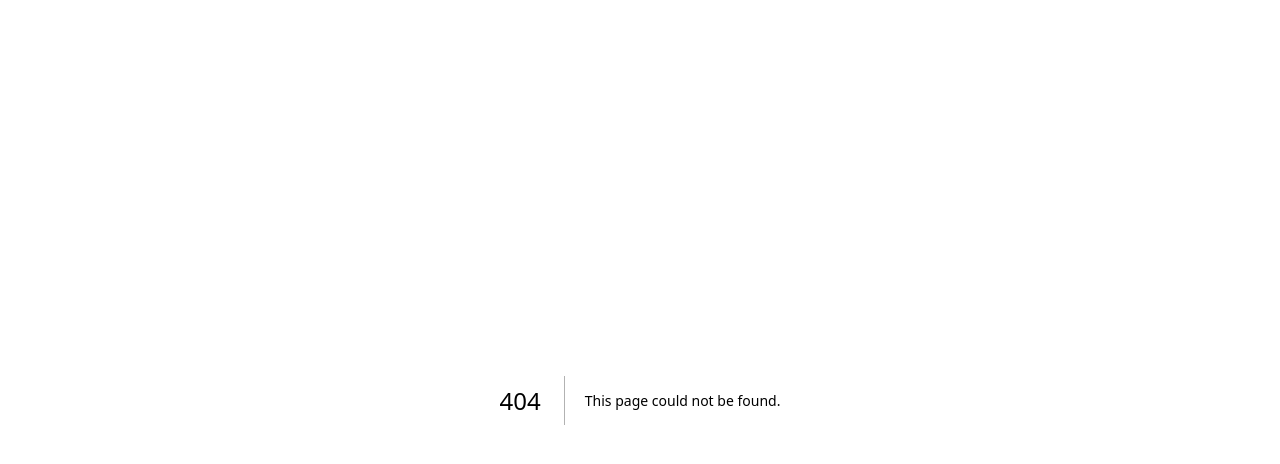
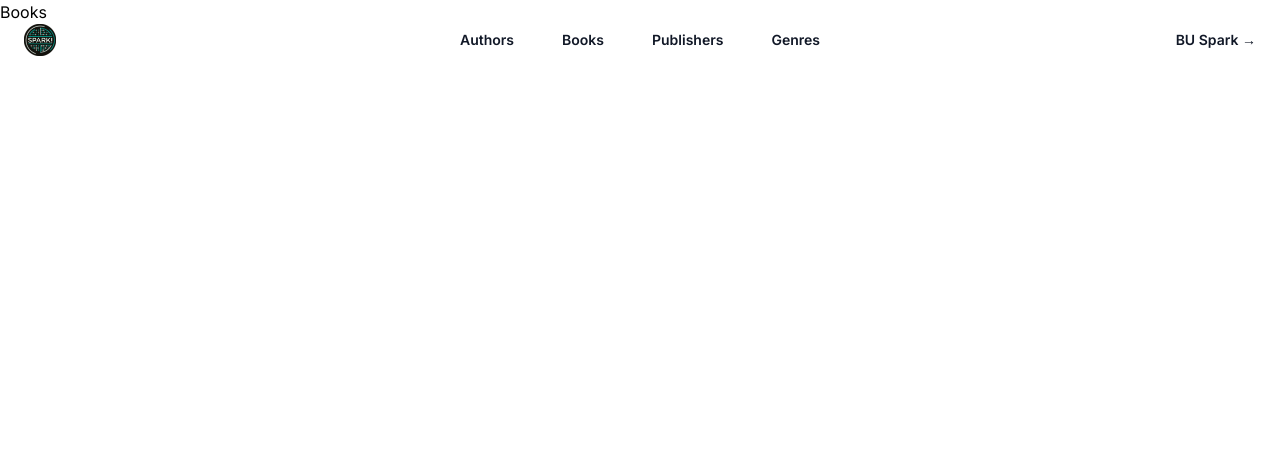
Before and after one commit to jovinbm/spark-graphql-frontend, a Next.js app: page /books in a window 1280 px wide. Before the commit this address had no page. Shown: the top 464 px of the page. Built offline with nearby package versions, Linux system fonts and the light colour scheme.

Commit message:
update home page

```diff
--- a/package.json
+++ b/package.json
@@ -19,6 +19,9 @@
     "postinstall": "yarn prepare"
   },
   "dependencies": {
+    "@headlessui/react": "^1.7.17",
+    "@heroicons/react": "^2.0.18",
+    "clsx": "^2.0.0",
     "next": "14.0.3",
     "react": "^18",
     "react-dom": "^18"
--- /dev/null
+++ b/src/app/books/page.tsx
@@ -0,0 +1,3 @@
+export default function Page() {
+  return <p>Books</p>;
+}
--- a/src/app/globals.css
+++ b/src/app/globals.css
@@ -2,26 +2,9 @@
 @tailwind components;
 @tailwind utilities;
 
-:root {
-  --foreground-rgb: 0, 0, 0;
-  --background-start-rgb: 214, 219, 220;
-  --background-end-rgb: 255, 255, 255;
+html {
+  height: 100%;
 }
-
-@media (prefers-color-scheme: dark) {
-  :root {
-    --foreground-rgb: 255, 255, 255;
-    --background-start-rgb: 0, 0, 0;
-    --background-end-rgb: 0, 0, 0;
-  }
+body {
+  min-height: 100%;
 }
-
-body {
-  color: rgb(var(--foreground-rgb));
-  background: linear-gradient(
-      to bottom,
-      transparent,
-      rgb(var(--background-end-rgb))
-    )
-    rgb(var(--background-start-rgb));
-}
--- a/src/app/layout.tsx
+++ b/src/app/layout.tsx
@@ -1,14 +1,15 @@
 import type { Metadata } from 'next';
 import { Inter } from 'next/font/google';
 import './globals.css';
+import clsx from 'clsx';
+import { Header } from '@/components/Header/page';
 
 const inter = Inter({ subsets: ['latin'] });
 
 export const metadata: Metadata = {
-  title: 'Create Next App',
-  description: 'Generated by create next app',
+  title: 'Frontend | BU Spark',
+  description: 'A frontend for BU Spark GraphQL Tech Talk',
 };
-
 export default function RootLayout({
   children,
 }: {
@@ -16,7 +17,10 @@ export default function RootLayout({
 }) {
   return (
     <html lang="en">
-      <body className={inter.className}>{children}</body>
+      <body className={clsx(inter.className, 'bg-white')}>
+        <Header />
+        {children}
+      </body>
     </html>
   );
 }
--- a/src/app/page.tsx
+++ b/src/app/page.tsx
@@ -1,113 +1,24 @@
-import Image from 'next/image';
-
-export default function Home() {
+export default function Page() {
   return (
-    <main className="flex min-h-screen flex-col items-center justify-between p-24">
-      <div className="z-10 max-w-5xl w-full items-center justify-between font-mono text-sm lg:flex">
-        <p className="fixed left-0 top-0 flex w-full justify-center border-b border-gray-300 bg-gradient-to-b from-zinc-200 pb-6 pt-8 backdrop-blur-2xl dark:border-neutral-800 dark:bg-zinc-800/30 dark:from-inherit lg:static lg:w-auto  lg:rounded-xl lg:border lg:bg-gray-200 lg:p-4 lg:dark:bg-zinc-800/30">
-          Get started by editing&nbsp;
-          <code className="font-mono font-bold">src/app/page.tsx</code>
-        </p>
-        <div className="fixed bottom-0 left-0 flex h-48 w-full items-end justify-center bg-gradient-to-t from-white via-white dark:from-black dark:via-black lg:static lg:h-auto lg:w-auto lg:bg-none">
-          <a
-            className="pointer-events-none flex place-items-center gap-2 p-8 lg:pointer-events-auto lg:p-0"
-            href="https://vercel.com?utm_source=create-next-app&utm_medium=appdir-template&utm_campaign=create-next-app"
-            target="_blank"
-            rel="noopener noreferrer"
-          >
-            By{' '}
-            <Image
-              src="/vercel.svg"
-              alt="Vercel Logo"
-              className="dark:invert"
-              width={100}
-              height={24}
-              priority
-            />
-          </a>
+    <div className="bg-white">
+      <div className="relative isolate px-6 pt-14 lg:px-8">
+        <div className="mx-auto max-w-2xl py-56">
+          <div className="text-center">
+            <h1 className="font-bold tracking-tight text-gray-900 text-6xl">
+              GraphQL Mastery: Building APIs
+            </h1>
+            <p className="mt-6 text-lg leading-8 text-gray-600">
+              Introducing GraphQL, a powerful API query language.
+            </p>
+            <p className="mt-6 text-lg leading-8 text-gray-600">
+              This session includes a hands-on API creation exercise and a Q&A
+              segment, offering insights into implementing GraphQL in real-world
+              scenarios. This talk is ideal for developers and tech enthusiasts
+              eager to explore the latest in API technology!
+            </p>
+          </div>
         </div>
       </div>
-
-      <div className="relative flex place-items-center before:absolute before:h-[300px] before:w-[480px] before:-translate-x-1/2 before:rounded-full before:bg-gradient-radial before:from-white before:to-transparent before:blur-2xl before:content-[''] after:absolute after:-z-20 after:h-[180px] after:w-[240px] after:translate-x-1/3 after:bg-gradient-conic after:from-sky-200 after:via-blue-200 after:blur-2xl after:content-[''] before:dark:bg-gradient-to-br before:dark:from-transparent before:dark:to-blue-700 before:dark:opacity-10 after:dark:from-sky-900 after:dark:via-[#0141ff] after:dark:opacity-40 before:lg:h-[360px] z-[-1]">
-        <Image
-          className="relative dark:drop-shadow-[0_0_0.3rem_#ffffff70] dark:invert"
-          src="/next.svg"
-          alt="Next.js Logo"
-          width={180}
-          height={37}
-          priority
-        />
-      </div>
-
-      <div className="mb-32 grid text-center lg:max-w-5xl lg:w-full lg:mb-0 lg:grid-cols-4 lg:text-left">
-        <a
-          href="https://nextjs.org/docs?utm_source=create-next-app&utm_medium=appdir-template&utm_campaign=create-next-app"
-          className="group rounded-lg border border-transparent px-5 py-4 transition-colors hover:border-gray-300 hover:bg-gray-100 hover:dark:border-neutral-700 hover:dark:bg-neutral-800/30"
-          target="_blank"
-          rel="noopener noreferrer"
-        >
-          <h2 className="mb-3 text-2xl font-semibold">
-            Docs{' '}
-            <span className="inline-block transition-transform group-hover:translate-x-1 motion-reduce:transform-none">
-              -&gt;
-            </span>
-          </h2>
-          <p className="m-0 max-w-[30ch] text-sm opacity-50">
-            Find in-depth information about Next.js features and API.
-          </p>
-        </a>
-
-        <a
-          href="https://nextjs.org/learn?utm_source=create-next-app&utm_medium=appdir-template-tw&utm_campaign=create-next-app"
-          className="group rounded-lg border border-transparent px-5 py-4 transition-colors hover:border-gray-300 hover:bg-gray-100 hover:dark:border-neutral-700 hover:dark:bg-neutral-800/30"
-          target="_blank"
-          rel="noopener noreferrer"
-        >
-          <h2 className="mb-3 text-2xl font-semibold">
-            Learn{' '}
-            <span className="inline-block transition-transform group-hover:translate-x-1 motion-reduce:transform-none">
-              -&gt;
-            </span>
-          </h2>
-          <p className="m-0 max-w-[30ch] text-sm opacity-50">
-            Learn about Next.js in an interactive course with&nbsp;quizzes!
-          </p>
-        </a>
-
-        <a
-          href="https://vercel.com/templates?framework=next.js&utm_source=create-next-app&utm_medium=appdir-template&utm_campaign=create-next-app"
-          className="group rounded-lg border border-transparent px-5 py-4 transition-colors hover:border-gray-300 hover:bg-gray-100 hover:dark:border-neutral-700 hover:dark:bg-neutral-800/30"
-          target="_blank"
-          rel="noopener noreferrer"
-        >
-          <h2 className="mb-3 text-2xl font-semibold">
-            Templates{' '}
-            <span className="inline-block transition-transform group-hover:translate-x-1 motion-reduce:transform-none">
-              -&gt;
-            </span>
-          </h2>
-          <p className="m-0 max-w-[30ch] text-sm opacity-50">
-            Explore starter templates for Next.js.
-          </p>
-        </a>
-
-        <a
-          href="https://vercel.com/new?utm_source=create-next-app&utm_medium=appdir-template&utm_campaign=create-next-app"
-          className="group rounded-lg border border-transparent px-5 py-4 transition-colors hover:border-gray-300 hover:bg-gray-100 hover:dark:border-neutral-700 hover:dark:bg-neutral-800/30"
-          target="_blank"
-          rel="noopener noreferrer"
-        >
-          <h2 className="mb-3 text-2xl font-semibold">
-            Deploy{' '}
-            <span className="inline-block transition-transform group-hover:translate-x-1 motion-reduce:transform-none">
-              -&gt;
-            </span>
-          </h2>
-          <p className="m-0 max-w-[30ch] text-sm opacity-50">
-            Instantly deploy your Next.js site to a shareable URL with Vercel.
-          </p>
-        </a>
-      </div>
-    </main>
+    </div>
   );
 }
--- /dev/null
+++ b/src/components/Header/page.tsx
@@ -0,0 +1,57 @@
+import Image from 'next/image';
+import Link from 'next/link';
+
+const navigation = [
+  { name: 'Authors', href: '/authors' },
+  { name: 'Books', href: '/books' },
+  { name: 'Publishers', href: '/publishers' },
+  { name: 'Genres', href: '/genres' },
+];
+
+export const Header = () => {
+  return (
+    <header className="absolute inset-x-0 top-0 z-50">
+      <nav
+        className="flex items-center justify-between p-6"
+        aria-label="Global"
+      >
+        <div className="flex flex-1">
+          <Link
+            href="https://www.bu.edu/spark/"
+            target="_blank"
+            className="-m-1.5 p-1.5"
+          >
+            <span className="sr-only">BU Spark</span>
+            <Image
+              width={255}
+              height={255}
+              className="h-8 w-auto"
+              src="/logo.png"
+              alt="BU Spark logo"
+            />
+          </Link>
+        </div>
+        <div className="flex gap-x-12">
+          {navigation.map((item) => (
+            <a
+              key={item.name}
+              href={item.href}
+              className="text-sm font-semibold leading-6 text-gray-900"
+            >
+              {item.name}
+            </a>
+          ))}
+        </div>
+        <div className="flex flex-1 justify-end">
+          <Link
+            href="https://www.bu.edu/spark/"
+            target="_blank"
+            className="text-sm font-semibold leading-6 text-gray-900"
+          >
+            BU Spark <span aria-hidden="true">&rarr;</span>
+          </Link>
+        </div>
+      </nav>
+    </header>
+  );
+};
```
Also changed, not shown: public/logo.png (added), 1 other file (tests, documents, lock files or other folders).
